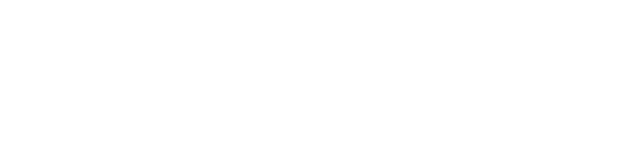
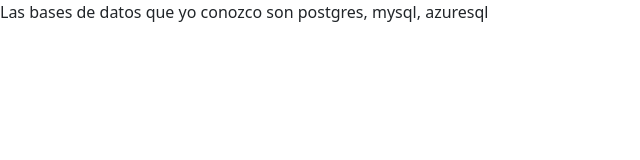
Before and after one commit to FreddyA12/PracticaGit4A_AlvarezFreddy, a plain HTML site: page experiencia.html in a window 1280 px wide. Shown: the whole page, without its empty margins (0-640 px from the left). Drawn offline with nearby package versions, Linux system fonts and the light colour scheme.

Commit message:
Se agrego la experiencia de base de datos

```diff
--- a/experiencia.html
+++ b/experiencia.html
@@ -11,7 +11,9 @@
     <header>
 
     </header>
-
+    <section><p>
+        Las bases de datos que yo conozco son postgres, mysql, azuresql
+    </p></section>
     <aside></aside>
     <footer></footer>
 </body>
```
